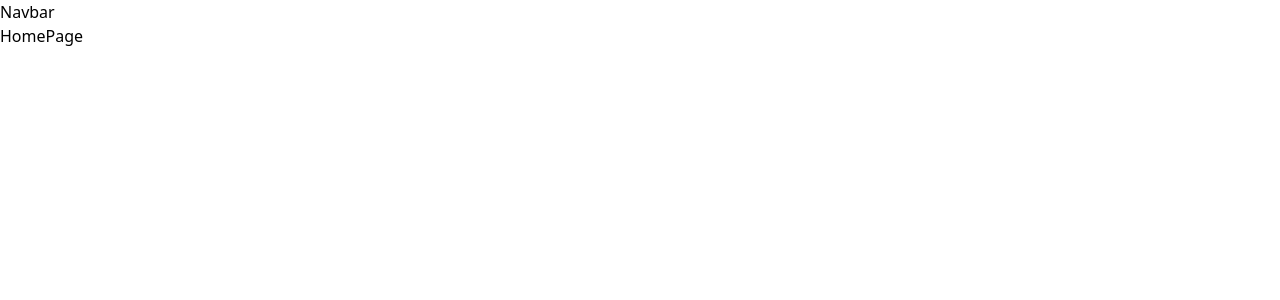
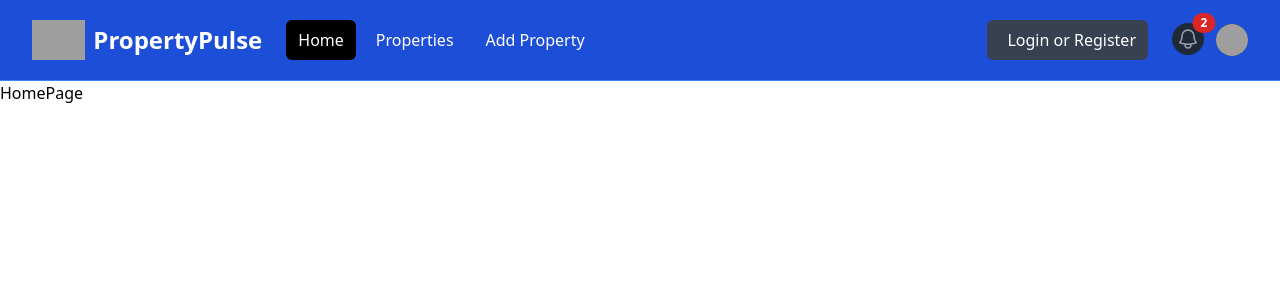
Before and after one commit to Zigmall/property-app, a Next.js app: page / in a window 1280 px wide. Shown: the top 300 px of the page. Built offline with nearby package versions, Linux system fonts and the light colour scheme; grey boxes are pictures that could not be loaded.

Commit message:
feat: add Navbar component

```diff
--- a/components/Navbar.jsx
+++ b/components/Navbar.jsx
@@ -1,7 +1,207 @@
 import React from "react";
 
 const Navbar = () => {
-  return <div>Navbar</div>;
+  return (
+    <nav className="bg-blue-700 border-b border-blue-500">
+      <div className="mx-auto max-w-7xl px-2 sm:px-6 lg:px-8">
+        <div className="relative flex h-20 items-center justify-between">
+          <div className="absolute inset-y-0 left-0 flex items-center md:hidden">
+            {/* <!-- Mobile menu button--> */}
+            <button
+              type="button"
+              id="mobile-dropdown-button"
+              className="relative inline-flex items-center justify-center rounded-md p-2 text-gray-400 hover:bg-gray-700 hover:text-white focus:outline-none focus:ring-2 focus:ring-inset focus:ring-white"
+              aria-controls="mobile-menu"
+              aria-expanded="false"
+            >
+              <span className="absolute -inset-0.5"></span>
+              <span className="sr-only">Open main menu</span>
+              <svg
+                className="block h-6 w-6"
+                fill="none"
+                viewBox="0 0 24 24"
+                strokeWidth="1.5"
+                stroke="currentColor"
+                aria-hidden="true"
+              >
+                <path
+                  strokeLinecap="round"
+                  strokeLinejoin="round"
+                  d="M3.75 6.75h16.5M3.75 12h16.5m-16.5 5.25h16.5"
+                />
+              </svg>
+            </button>
+          </div>
+
+          <div
+            className="flex flex-1 items-center justify-center md:items-stretch md:justify-start"
+          >
+            {/* <!-- Logo --> */}
+            <a className="flex flex-shrink-0 items-center" href="/index.html">
+              <img
+                className="h-10 w-auto"
+                src="images/logo-white.png"
+                alt="PropertyPulse"
+              />
+
+              <span className="hidden md:block text-white text-2xl font-bold ml-2"
+                >PropertyPulse</span
+              >
+            </a>
+            {/* <!-- Desktop Menu Hidden below md screens --> */}
+            <div className="hidden md:ml-6 md:block">
+              <div className="flex space-x-2">
+                <a
+                  href="/index.html"
+                  className="text-white bg-black hover:bg-gray-900 hover:text-white rounded-md px-3 py-2"
+                  >Home</a
+                >
+                <a
+                  href="/properties.html"
+                  className="text-white hover:bg-gray-900 hover:text-white rounded-md px-3 py-2"
+                  >Properties</a
+                >
+                <a
+                  href="/add-property.html"
+                  className="text-white hover:bg-gray-900 hover:text-white rounded-md px-3 py-2"
+                  >Add Property</a
+                >
+              </div>
+            </div>
+          </div>
+
+          {/* <!-- Right Side Menu (Logged Out) --> */}
+          <div className="hidden md:block md:ml-6">
+            <div className="flex items-center">
+              <button
+                className="flex items-center text-white bg-gray-700 hover:bg-gray-900 hover:text-white rounded-md px-3 py-2"
+              >
+                <i className="fa-brands fa-google text-white mr-2"></i>
+                <span>Login or Register</span>
+              </button>
+            </div>
+          </div>
+
+          {/* <!-- Right Side Menu (Logged In) --> */}
+          <div
+            className="absolute inset-y-0 right-0 flex items-center pr-2 md:static md:inset-auto md:ml-6 md:pr-0"
+          >
+            <a href="messages.html" className="relative group">
+              <button
+                type="button"
+                className="relative rounded-full bg-gray-800 p-1 text-gray-400 hover:text-white focus:outline-none focus:ring-2 focus:ring-white focus:ring-offset-2 focus:ring-offset-gray-800"
+              >
+                <span className="absolute -inset-1.5"></span>
+                <span className="sr-only">View notifications</span>
+                <svg
+                  className="h-6 w-6"
+                  fill="none"
+                  viewBox="0 0 24 24"
+                  strokeWidth="1.5"
+                  stroke="currentColor"
+                  aria-hidden="true"
+                >
+                  <path
+                    strokeLinecap="round"
+                    strokeLinejoin="round"
+                    d="M14.857 17.082a23.848 23.848 0 005.454-1.31A8.967 8.967 0 0118 9.75v-.7V9A6 6 0 006 9v.75a8.967 8.967 0 01-2.312 6.022c1.733.64 3.56 1.085 5.455 1.31m5.714 0a24.255 24.255 0 01-5.714 0m5.714 0a3 3 0 11-5.714 0"
+                  />
+                </svg>
+              </button>
+              <span
+                className="absolute top-0 right-0 inline-flex items-center justify-center px-2 py-1 text-xs font-bold leading-none text-white transform translate-x-1/2 -translate-y-1/2 bg-red-600 rounded-full"
+              >
+                2
+                {/* <!-- Replace with the actual number of notifications --> */}
+              </span>
+            </a>
+            {/* <!-- Profile dropdown button --> */}
+            <div className="relative ml-3">
+              <div>
+                <button
+                  type="button"
+                  className="relative flex rounded-full bg-gray-800 text-sm focus:outline-none focus:ring-2 focus:ring-white focus:ring-offset-2 focus:ring-offset-gray-800"
+                  id="user-menu-button"
+                  aria-expanded="false"
+                  aria-haspopup="true"
+                >
+                  <span className="absolute -inset-1.5"></span>
+                  <span className="sr-only">Open user menu</span>
+                  <img
+                    className="h-8 w-8 rounded-full"
+                    src="images/profile.png"
+                    alt=""
+                  />
+                </button>
+              </div>
+
+              {/* <!-- Profile dropdown --> */}
+              <div
+                id="user-menu"
+                className="hidden absolute right-0 z-10 mt-2 w-48 origin-top-right rounded-md bg-white py-1 shadow-lg ring-1 ring-black ring-opacity-5 focus:outline-none"
+                role="menu"
+                aria-orientation="vertical"
+                aria-labelledby="user-menu-button"
+                tabIndex="-1"
+              >
+                <a
+                  href="/profile.html"
+                  className="block px-4 py-2 text-sm text-gray-700"
+                  role="menuitem"
+                  tabIndex="-1"
+                  id="user-menu-item-0"
+                  >Your Profile</a
+                >
+                <a
+                  href="saved-properties.html"
+                  className="block px-4 py-2 text-sm text-gray-700"
+                  role="menuitem"
+                  tabIndex="-1"
+                  id="user-menu-item-2"
+                  >Saved Properties</a
+                >
+                <a
+                  href="#"
+                  className="block px-4 py-2 text-sm text-gray-700"
+                  role="menuitem"
+                  tabIndex="-1"
+                  id="user-menu-item-2"
+                  >Sign Out</a
+                >
+              </div>
+            </div>
+          </div>
+        </div>
+      </div>
+
+      {/* <!-- Mobile menu, show/hide based on menu state. --> */}
+      <div className="hidden" id="mobile-menu">
+        <div className="space-y-1 px-2 pb-3 pt-2">
+          <a
+            href="/index.html"
+            className="bg-gray-900 text-white block rounded-md px-3 py-2 text-base font-medium"
+            >Home</a
+          >
+          <a
+            href="/properties.html"
+            className="text-gray-300 hover:bg-gray-700 hover:text-white block rounded-md px-3 py-2 text-base font-medium"
+            >Properties</a
+          >
+          <a
+            href="/add-property.html"
+            className="text-gray-300 hover:bg-gray-700 hover:text-white block rounded-md px-3 py-2 text-base font-medium"
+            >Add Property</a
+          >
+          <button
+            className="flex items-center text-white bg-gray-700 hover:bg-gray-900 hover:text-white rounded-md px-3 py-2 my-4"
+          >
+            <i className="fa-brands fa-google mr-2"></i>
+            <span>Login or Register</span>
+          </button>
+        </div>
+      </div>
+    </nav>
+  )
 };
 
 export default Navbar;
```
